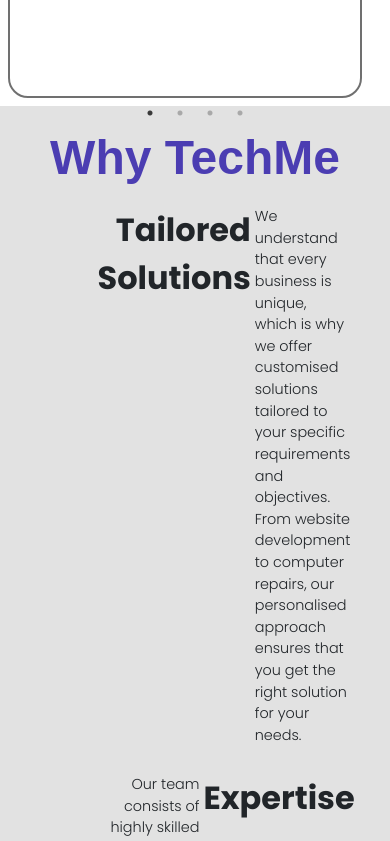
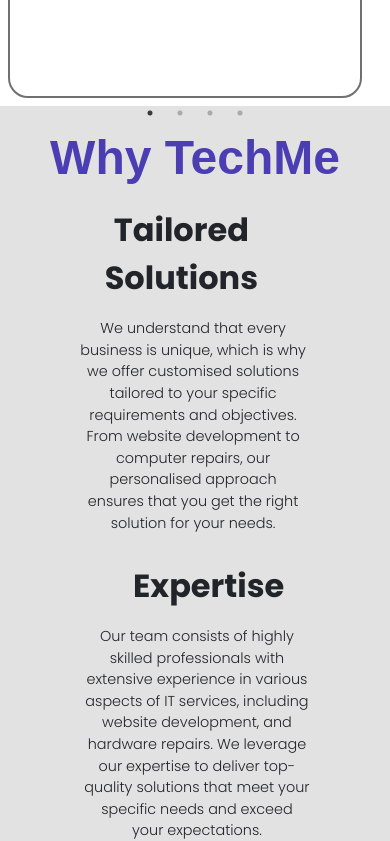
Before and after one commit to baayesh/TechMe, a React (Create React App) app: page / in a window 390 px wide. Shown: the part 1165-2006 px from the top of the page. Built offline with nearby package versions, Linux system fonts and the light colour scheme; a web font is replaced by a local one.

Commit message:
Create responsiveness in why tech me area

```diff
--- a/src/pages/Home/WhyChooseUs/WhyChooseUs.css
+++ b/src/pages/Home/WhyChooseUs/WhyChooseUs.css
@@ -1,98 +1,136 @@
-.hm-why-choose-contentdiv{
 
-}
-.hm-why-choose-mdiv{
-    background-color: rgba(112,112, 112, 0.2);
+.hm-why-choose-mdiv {
+  background-color: rgba(112, 112, 112, 0.2);
   margin-top: 2%;
   padding-top: 3%;
 }
 
-.hm-why-choose-titlediv{
-    display: flex;
-    flex-direction: row;
-    justify-content: center;
-
+.hm-why-choose-titlediv {
+margin-left: auto;
+margin-right: auto;
 }
 
-.hm-why-choose-titlediv h3{
-    font-family: 'Lovelo', sans-serif;
+.hm-why-choose-titlediv h3 {
+  font-family: "Lovelo", sans-serif;
   margin-top: 3%;
   padding-bottom: 3%;
   font-weight: 700;
-    color:#4b3db2;
+  color: #4b3db2;
   font-size: 3rem;
-
 }
 
-.hm-why-choose-titlediv img{
+.hm-why-choose-titlediv img {
   transform: rotate(60deg);
   padding-bottom: 20%;
   top: 0;
   max-width: 100px;
 }
 
-.hm-why-choose-content{
+.hm-why-choose-content {
   display: flex;
   flex-direction: row;
   margin-right: 25%;
   margin-left: 25%;
   padding-bottom: 3%;
-
 }
 
-.hm-why-choose-contenttitlediv{
+.hm-why-choose-contenttitlediv {
   display: flex;
   text-align: end;
-    margin-right: 1vw;
+  margin-right: 7vw;
   height: 100%;
-
+  margin-top: auto;
+  margin-bottom: auto;
 }
 
-.hm-why-choose-contentdiv p{
+.hm-why-choose-contenttitlediv p {
+  font-family: Poppins;
+  font-size: 2em;
+  font-weight: 700;
+}
+
+.hm-why-choose-contentdiv p {
   font-family: Poppins;
   font-weight: 300;
   font-size: 0.9rem;
 }
 
-.hm-why-choose-contentdiv2 p{
+.hm-why-choose-contentdiv2 p {
   font-family: Poppins;
   font-weight: 300;
   font-size: 0.9rem;
+  margin-top: auto;
+  margin-bottom: auto;
+}
+
+.hm-why-choose-contenttitlediv2 {
+  text-align: start;
+  margin-left: 7vw;
+  margin-top: auto;
+  margin-bottom: auto;
+}
+
+.hm-why-choose-contenttitlediv2 p {
+  font-family: Poppins;
+  font-size: 2em;
+  font-weight: 700;
+}
+
+.hm-why-choose-contentdiv {
+  text-align: left;
+  margin-right: 1vw;
+}
+.hm-why-choose-contentdiv2 {
+  display: flex;
+  text-align: right;
+  margin-left: 1vw;
+}
+
+@media (max-width: 1200px) {
+  .hm-why-choose-content {
+    margin-right: 10em;
+    margin-left: 10em;
+  }
+}
+
+@media (max-width: 992px) {
+  .hm-why-choose-content {
+    margin-right: 7em;
+    margin-left: 7em;
+  }
+}
+
+@media (max-width: 768px) {
+  .hm-why-choose-content {
+    margin-right: 5em;
+    margin-left: 5em;
+  }
+}
+
+@media (max-width: 576px) {
+  .hm-why-choose-content {
+    flex-direction: column;
+  }
+  .hm-why-choose-contenttitlediv{
+    text-align: center;
   }
 
   .hm-why-choose-contenttitlediv2{
-    display: flex;
-    text-align: start;
-    margin-left: 1vw;
-    height: 100%;
-
+    text-align: center;
+    order: 1;
   }
 
-
-.hm-why-choose-contenttitlediv p{
-    font-family: Poppins;
-    font-size: 2em;
-    font-weight:700;
-    top: 0;
-
-}
-.hm-why-choose-contenttitlediv2 p{
-    font-family: Poppins;
-    font-size: 2em;
-    font-weight:700;
-    top: 0;
-
+  .hm-why-choose-contentdiv {
+    text-align: center;
   }
 
-.hm-why-choose-contentdiv{
-    display: flex;
-    text-align: left;
-    margin-right: 1vw;
+  .hm-why-choose-contentdiv2 {
+    text-align: center;
+    order: 2;
+  }
+}
 
+@media (max-width: 350px) {
+  .hm-why-choose-content {
   }
-.hm-why-choose-contentdiv2{
-    display: flex;
-    text-align: right;
-    margin-left: 1vw;
-
 }
--- a/src/pages/Home/WhyChooseUs/WhyChooseUs.jsx
+++ b/src/pages/Home/WhyChooseUs/WhyChooseUs.jsx
@@ -15,6 +15,7 @@ const WhyChooseUs = () => {
         <div>
           <div className="hm-why-choose-content">
             <div className="hm-why-choose-contenttitlediv">
+              {/* <p>{d.number1}</p> */}
               <p>{d.title1}</p>
             </div>
             <div className="hm-why-choose-contentdiv">
@@ -28,6 +29,7 @@ const WhyChooseUs = () => {
             </div>
             <div className="hm-why-choose-contenttitlediv2">
               <p>{d.title2}</p>
+              {/* <p>{d.number2}</p> */}
             </div>
           </div>
         </div>
@@ -38,18 +40,22 @@ const WhyChooseUs = () => {
 
 const whyChooseUsCont = [
   {
+    number1: "1",
     title1: "Tailored Solutions",
     content1:
       "We understand that every business is unique, which is why we offer customised solutions tailored to your specific requirements and objectives. From website development to computer repairs, our personalised approach ensures that you get the right solution for your needs.",
+    number2: "2",
     title2: "Expertise",
     content2:
       "Our team consists of highly skilled professionals with extensive experience in various aspects of IT services, including website development, and hardware repairs. We leverage our expertise to deliver top-quality solutions that meet your specific needs and exceed your expectations.",
   },
   {
+    number1: "3",
     title1: "Timely Support",
     content1:
       "With our responsive support team, you can expect quick and efficient assistance whenever you encounter technical issues or need advice. We prioritise timely responses and resolutions to minimise disruptions to your operations and keep your business running smoothly.",
-    title2: "Cutting-edge Technology",
+    number2: "4",
+    title2: "Cutting Edge Technology",
     content2:
       "We stay abreast of the latest technological advancements to provide you with innovative solutions that drive efficiency and productivity. From advanced virus removal techniques to state-of-the-art website development tools, we leverage cutting-edge technology to deliver superior results.",
   },
```
Lines whose indentation alone changed are shown as unchanged.
